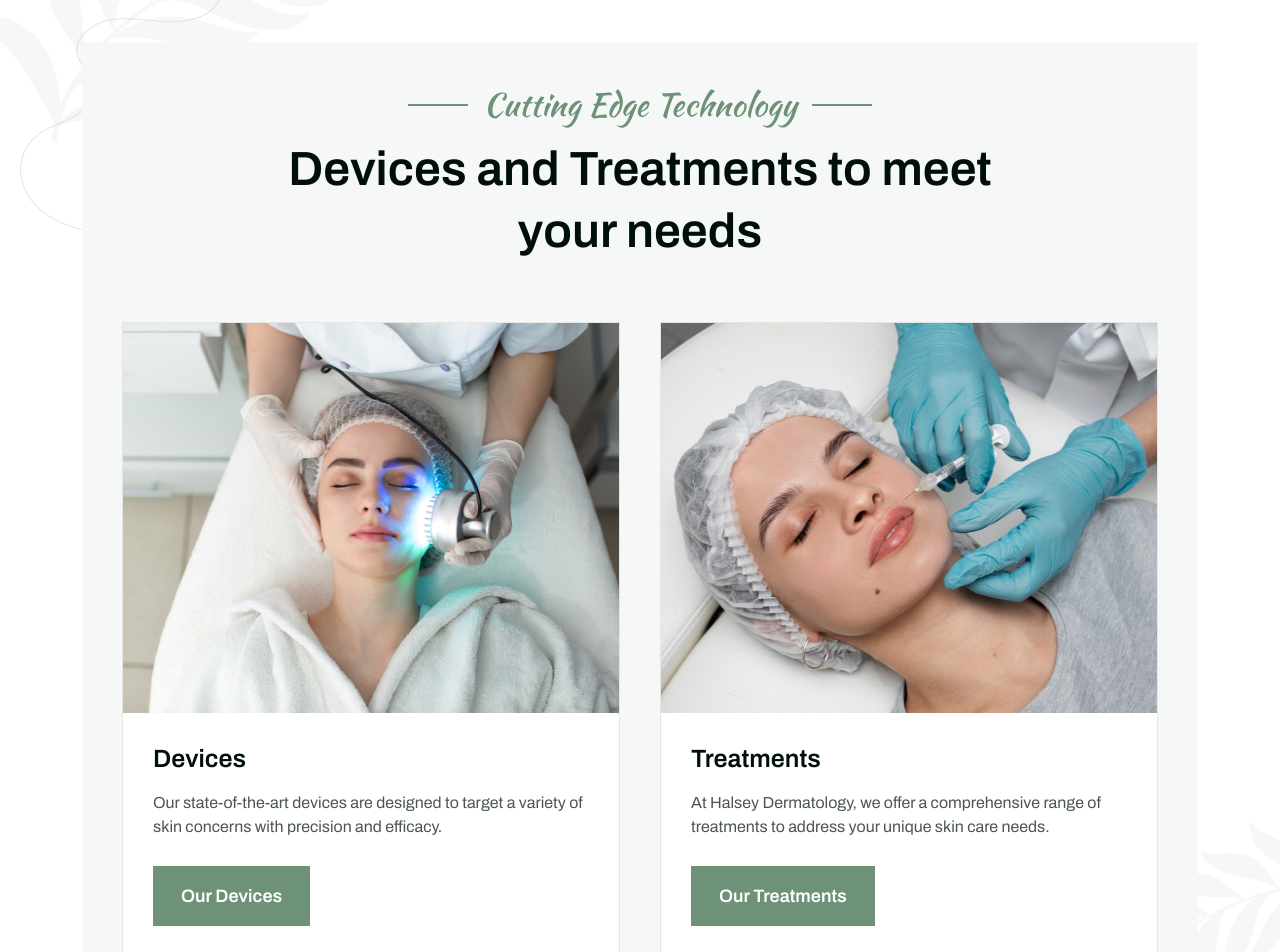
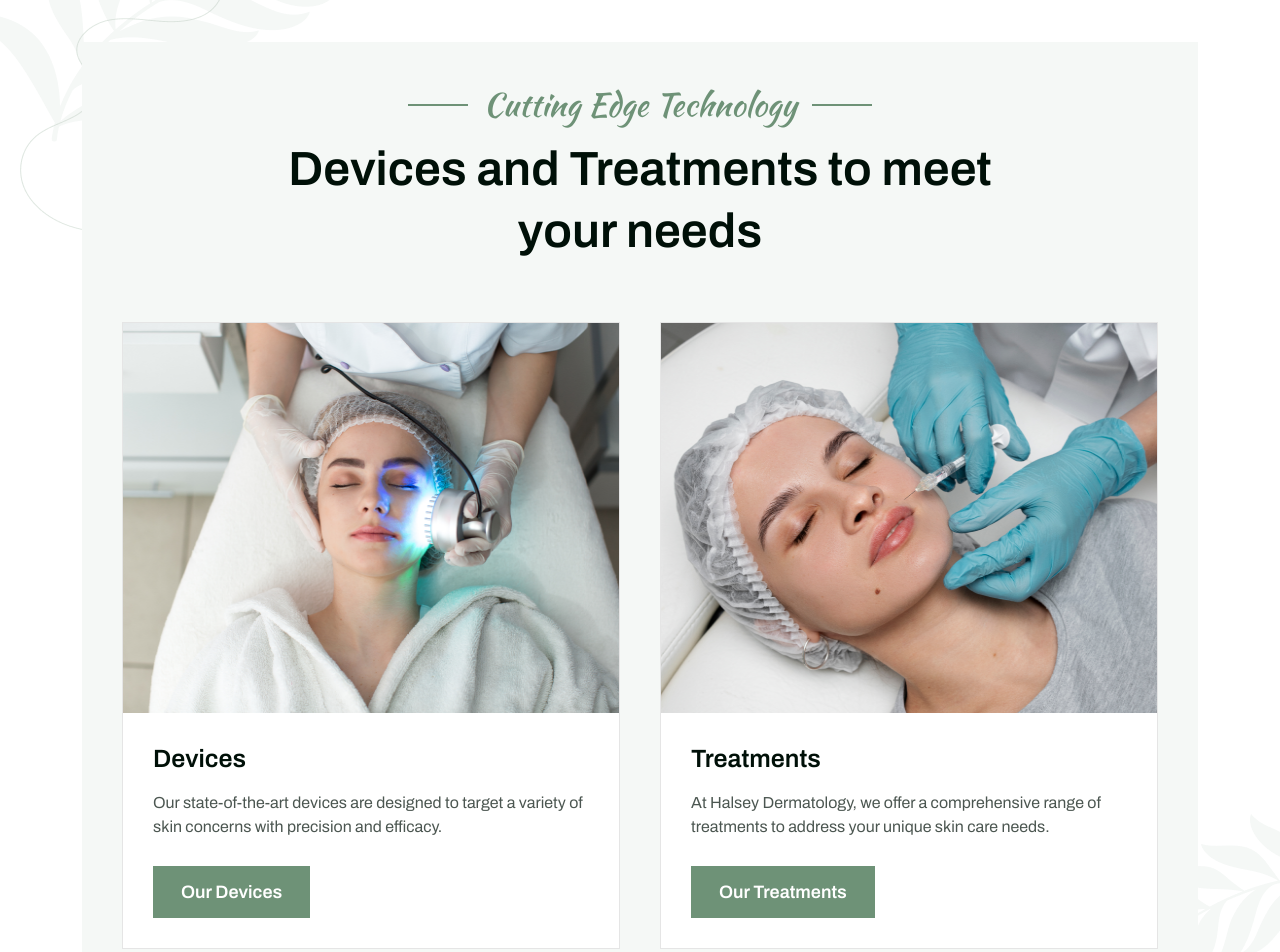
Before and after one commit to vikas-jakhar/technology, a React (Create React App) app: page / in a window 1280 px wide. Shown: the top 952 px of the page. Built offline with nearby package versions, Linux system fonts and the light colour scheme.

Commit message:
button edit

```diff
--- a/src/components/Card.jsx
+++ b/src/components/Card.jsx
@@ -48,7 +48,7 @@ const Card = () => {
                                         <p className='mt-4 font-Archivo font-normal text-base text-primary_black opacity-70'>
                                             {card.description}
                                         </p>
-                                        <button className='mt-[27px] duration-300 ease-linear hover:text-light_green hover:bg-white hover:shadow-[0px_0px_0px_1px_#6E9277_inset,0px_0px_0px_1px_#FFFFFF,0px_0px_2px_2px_#6E9277] font-Archivo font-semibold text-white py-4 px-7 text-lg bg-light_green'>
+                                        <button className='mt-[27px] duration-300 ease-linear hover:text-light_green hover:bg-white hover:shadow-[0px_0px_0px_1px_#6E9277_inset,0px_0px_0px_1px_#FFFFFF,0px_0px_2px_2px_#6E9277] font-Archivo font-semibold text-white py-2 sm:py-3 px-5 sm:px-7 text-sm sm:text-lg bg-light_green'>
                                             {card.buttonText}
                                         </button>
                                     </div>
```
